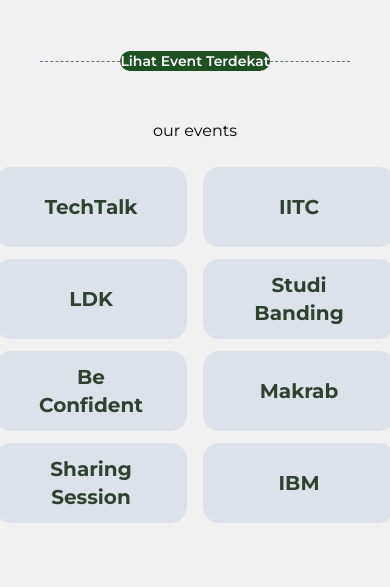
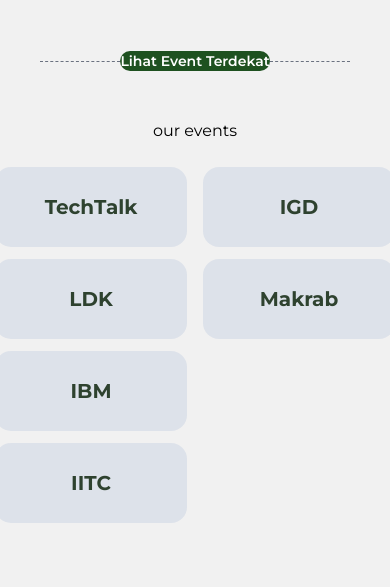
Before and after one commit to intermediaamikom/intermedia-profile, a website: page index.html in a window 390 px wide. Shown: the part 257-844 px from the top of the page. Drawn offline with Linux system fonts and the light colour scheme.

Commit message:
Update Our Event

```diff
--- a/index.html
+++ b/index.html
@@ -90,10 +90,10 @@
                         LDK</div>
                     <div
                         class="flex flex-col items-center justify-center line-clamp-2 bg-grayColor min-h-20 w-48 px-14 text-center text-blackColor text-xl font-bold rounded-2xl lg:text-3xl lg:min-h-28 lg:w-72 lg:px-14">
-                        Be Confident</div>
+                        IBM</div>
                     <div
                         class="flex flex-col items-center justify-center line-clamp-2 bg-grayColor min-h-20 w-48 px-14 text-center text-blackColor text-xl font-bold rounded-2xl lg:text-3xl lg:min-h-28 lg:w-72 lg:px-14">
-                        Sharing Session</div>
+                        IITC</div>
                 </div>
 
             </div>
@@ -102,16 +102,10 @@
                 <div class="flex flex-col gap-3 lg:flex lg:flex-row lg:gap-8">
                     <div
                         class="flex flex-col items-center justify-center line-clamp-2 bg-grayColor min-h-20 w-48 px-14 text-center text-blackColor text-xl font-bold rounded-2xl lg:text-3xl lg:min-h-28 lg:w-72 lg:px-14">
-                        IITC</div>
-                    <div
-                        class="flex flex-col items-center justify-center line-clamp-2 bg-grayColor min-h-20 w-48 px-14 text-center text-blackColor text-xl font-bold rounded-2xl lg:text-3xl lg:min-h-28 lg:w-72 lg:px-14">
-                        Studi Banding</div>
+                        IGD</div>
                     <div
                         class="flex flex-col items-center justify-center line-clamp-2 bg-grayColor min-h-20 w-48 px-14 text-center text-blackColor text-xl font-bold rounded-2xl lg:text-3xl lg:min-h-28 lg:w-72 lg:px-14">
                         Makrab</div>
-                    <div
-                        class="flex flex-col items-center justify-center line-clamp-2 bg-grayColor min-h-20 w-48 px-14 text-center text-blackColor text-xl font-bold rounded-2xl lg:text-3xl lg:min-h-28 lg:w-72 lg:px-14 lg:mr-36">
-                        IBM</div>
                 </div>
 
             </div>
```
